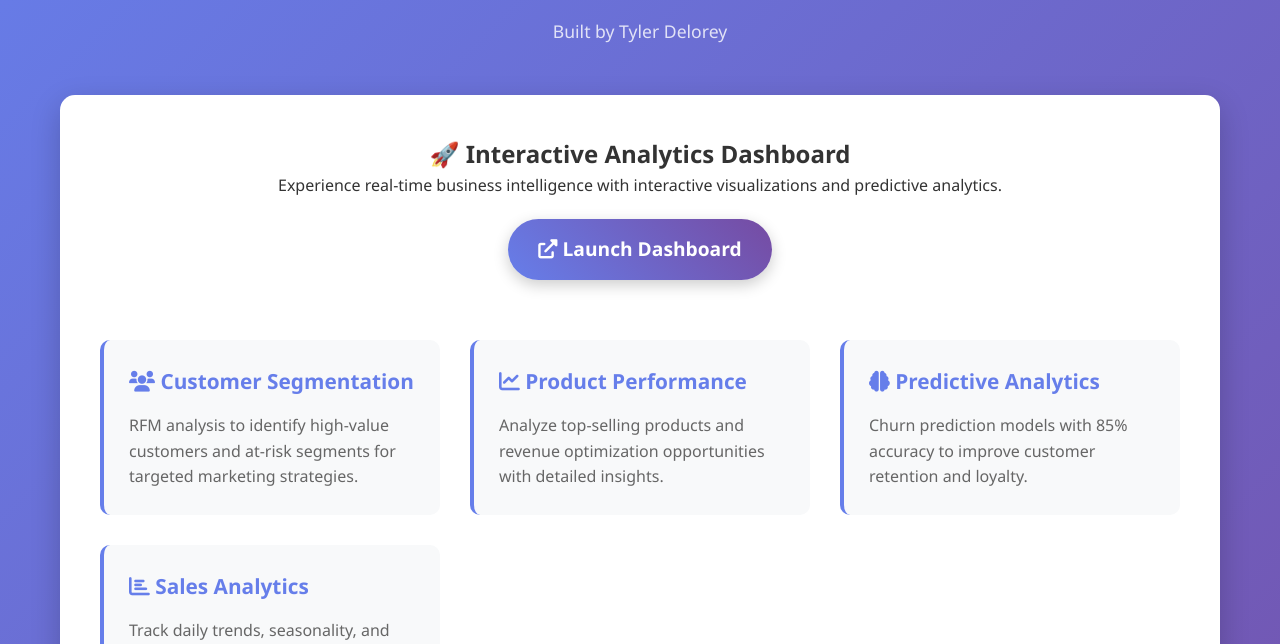
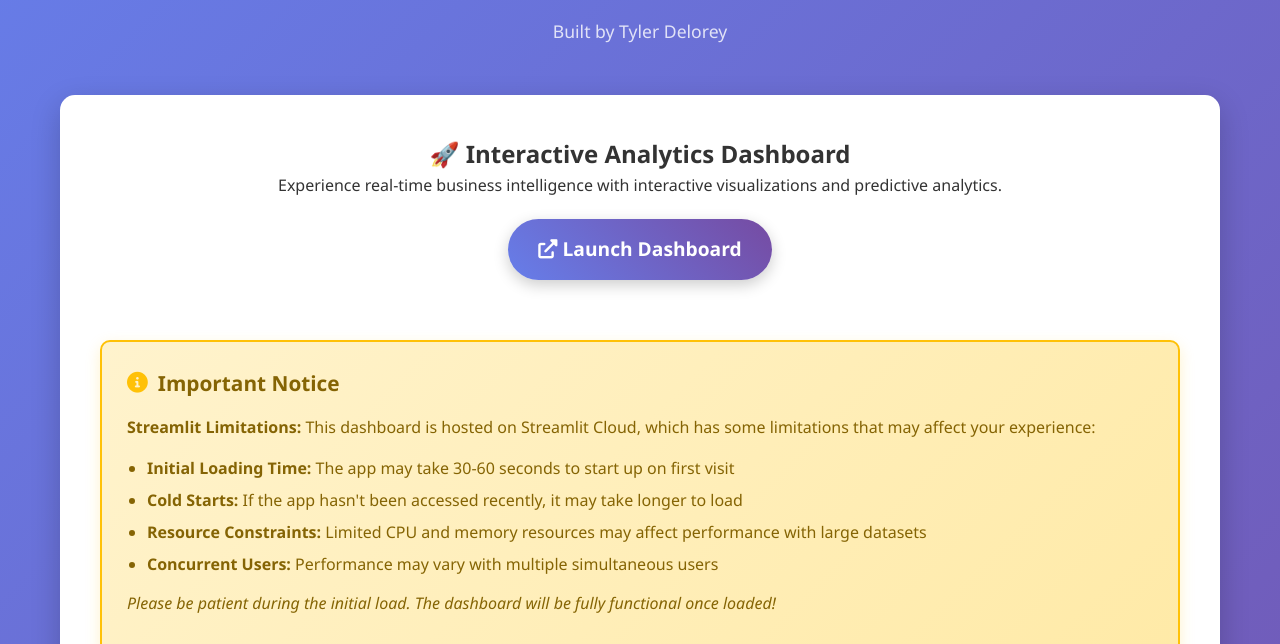
Before and after one commit to tydel4/ecommerce-dashboard-showcase, a plain HTML site: page index.html in a window 1280 px wide. Shown: the part 156-800 px from the top of the page. Drawn offline with Linux system fonts and the light colour scheme.

Commit message:
streamlit notice

```diff
--- a/index.html
+++ b/index.html
@@ -182,6 +182,51 @@
             transform: translateY(-2px);
         }
 
+        .streamlit-notice {
+            background: linear-gradient(135deg, #fff3cd 0%, #ffeaa7 100%);
+            border: 2px solid #ffc107;
+            border-radius: 10px;
+            padding: 25px;
+            margin: 30px 0;
+            box-shadow: 0 5px 15px rgba(255, 193, 7, 0.2);
+        }
+
+        .notice-content h3 {
+            color: #856404;
+            margin-bottom: 15px;
+            font-size: 1.3rem;
+            display: flex;
+            align-items: center;
+            gap: 10px;
+        }
+
+        .notice-content h3 i {
+            color: #ffc107;
+        }
+
+        .notice-content p {
+            color: #856404;
+            margin-bottom: 15px;
+            line-height: 1.6;
+        }
+
+        .notice-content ul {
+            margin: 15px 0;
+            padding-left: 20px;
+        }
+
+        .notice-content li {
+            color: #856404;
+            margin-bottom: 8px;
+            line-height: 1.5;
+        }
+
+        .notice-content em {
+            color: #856404;
+            font-style: italic;
+            font-weight: 500;
+        }
+
         .footer {
             text-align: center;
             color: white;
@@ -238,6 +283,20 @@
                 <a href="https://ecommerce-analysis-web.streamlit.app/" class="cta-button" target="_blank">
                     <i class="fas fa-external-link-alt"></i> Launch Dashboard
                 </a>
+            </div>
+
+            <div class="streamlit-notice">
+                <div class="notice-content">
+                    <h3><i class="fas fa-info-circle"></i> Important Notice</h3>
+                    <p><strong>Streamlit Limitations:</strong> This dashboard is hosted on Streamlit Cloud, which has some limitations that may affect your experience:</p>
+                    <ul>
+                        <li><strong>Initial Loading Time:</strong> The app may take 30-60 seconds to start up on first visit</li>
+                        <li><strong>Cold Starts:</strong> If the app hasn't been accessed recently, it may take longer to load</li>
+                        <li><strong>Resource Constraints:</strong> Limited CPU and memory resources may affect performance with large datasets</li>
+                        <li><strong>Concurrent Users:</strong> Performance may vary with multiple simultaneous users</li>
+                    </ul>
+                    <p><em>Please be patient during the initial load. The dashboard will be fully functional once loaded!</em></p>
+                </div>
             </div>
 
             <div class="features">
```
